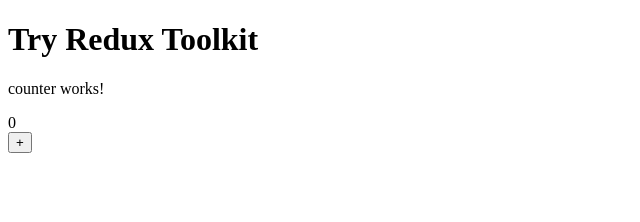
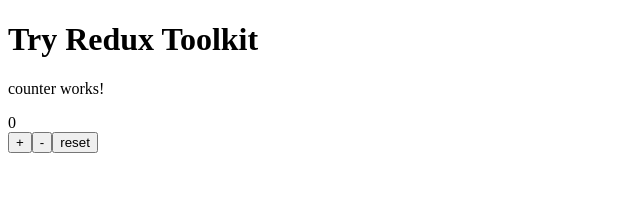
Before and after one commit to kasaharu-labs/try-redux-toolkit, an Angular app: page / in a window 1280 px wide. Shown: the top 222 px of the page, without its empty margins (0-640 px from the left). Built offline with nearby package versions, Linux system fonts and the light colour scheme.

Commit message:
マイナスボタンとリセットボタンを配置

```diff
--- a/src/app/features/counter/ui/counter/counter.component.html
+++ b/src/app/features/counter/ui/counter/counter.component.html
@@ -1,4 +1,6 @@
 <p>counter works!</p>
 
 <div>{{ counter | async }}</div>
-<button (click)="onClick()">+</button>
+<button (click)="onClickPlusButton()">+</button>
+<button (click)="onClickMinusButton()">-</button>
+<button (click)="onClickResetButton()">reset</button>
--- a/src/app/features/counter/ui/counter/counter.component.ts
+++ b/src/app/features/counter/ui/counter/counter.component.ts
@@ -13,7 +13,15 @@
 
   ngOnInit() {}
 
-  onClick() {
+  onClickPlusButton() {
     store.dispatch(actions.increment());
   }
+
+  onClickMinusButton() {
+    store.dispatch(actions.decrement());
+  }
+
+  onClickResetButton() {
+    store.dispatch(actions.reset());
+  }
 }
```
